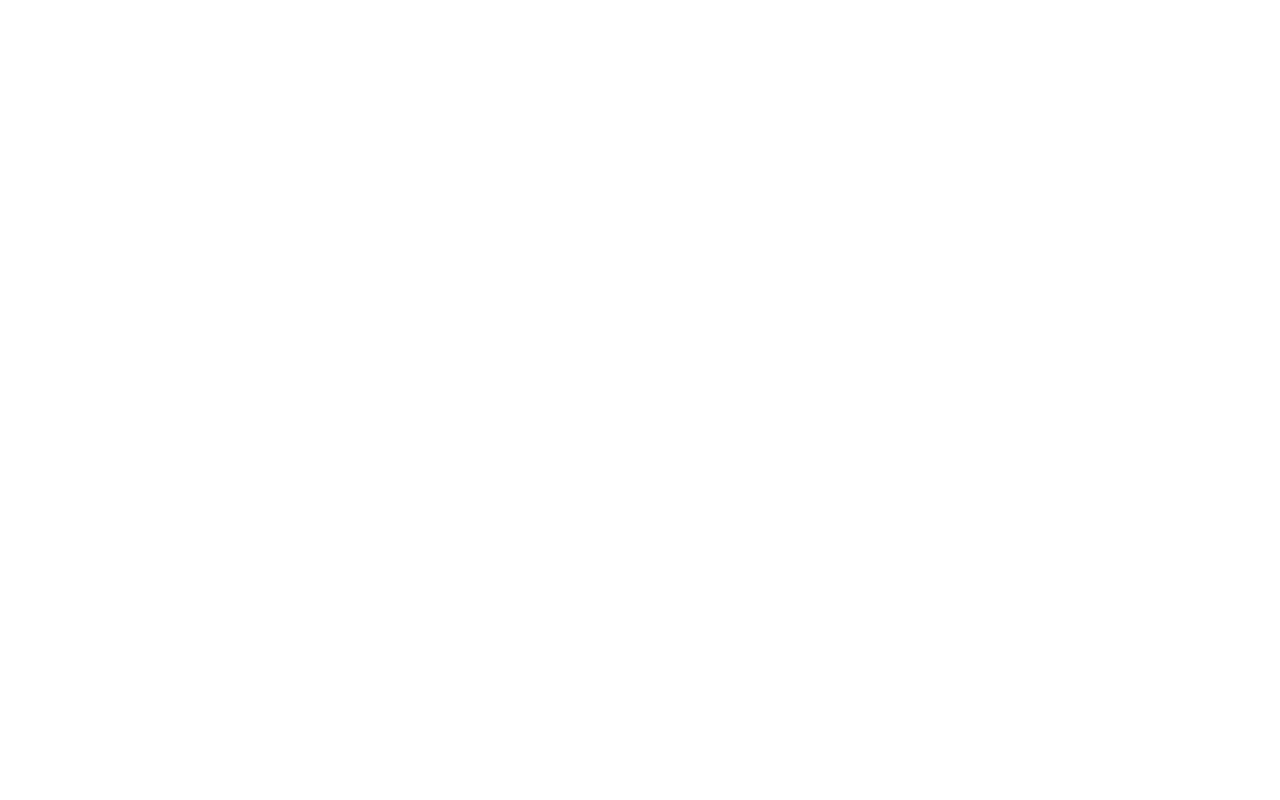
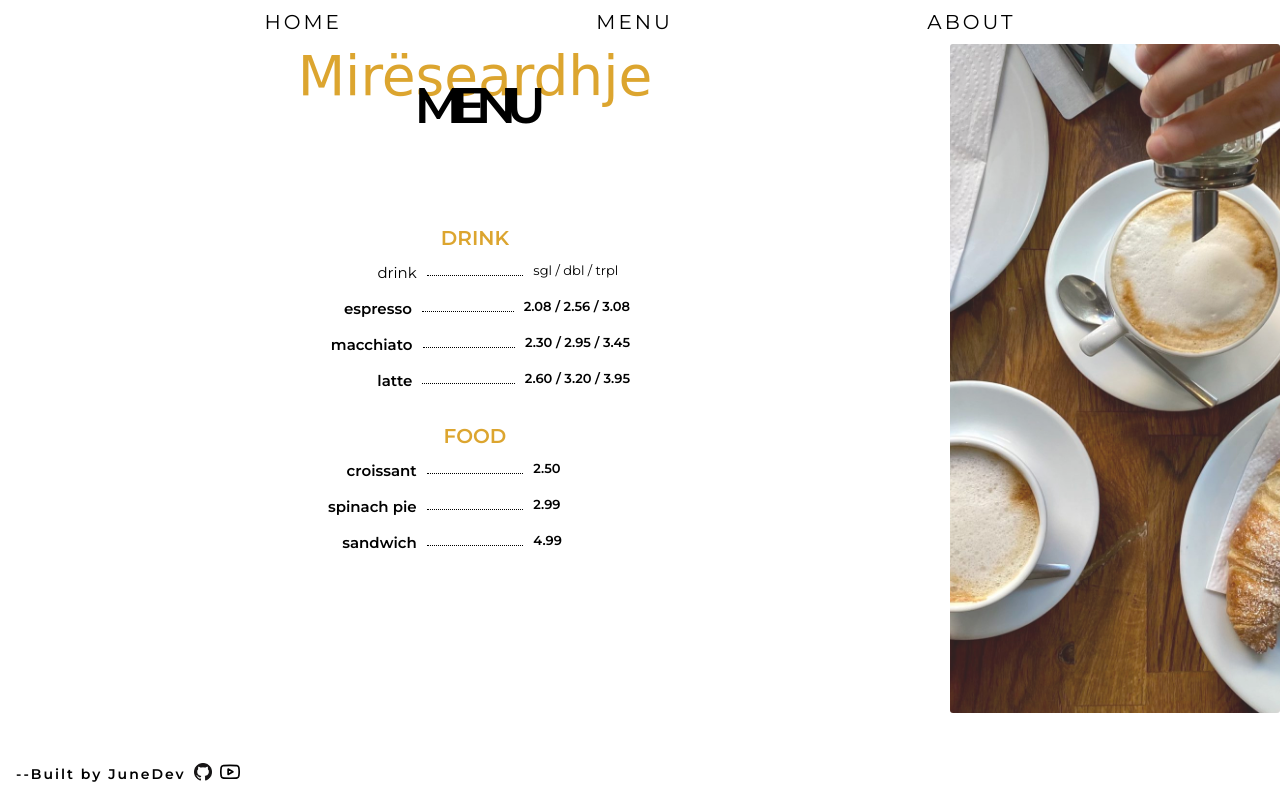
Before and after one commit to JuneDev-html/restaurant, a website built with webpack: page src/menu-draft.html in a window 1280 px wide. Built offline with nearby package versions, Linux system fonts and the light colour scheme; a web font is replaced by a local one.

Commit message:
Fix spacing of header/main/footer

```diff
--- a/src/app/build-module.js
+++ b/src/app/build-module.js
@@ -1,7 +1,9 @@
 export const buildElement = (el_type, class_name, content) => {
   const element = document.createElement(el_type);
   if (class_name) element.classList.add(class_name);
-  if (content) element.innerHTML = content;
+  if (content) element.innerText = content;
 
   return element;
 };
+
+// ---------- FIX SPACING OF FOOTER ON HOME
--- a/src/app/page-loaders.js
+++ b/src/app/page-loaders.js
@@ -1,10 +1,13 @@
 import { content } from "../index";
 import { listenNav } from "./nav-listener";
 import { buildNav } from "./navbar";
+import { buildFooter } from "./footer";
 import { buildHome } from "./home";
 
 export function loadHome() {
   content.appendChild(buildNav());
   content.appendChild(buildHome());
+  content.appendChild(buildFooter());
+
   listenNav();
 }
--- a/src/main.css
+++ b/src/main.css
@@ -14,10 +14,19 @@
 body {
   background-color: #fff;
   margin: 0;
+  height: 100vh;
+}
+
+#content {
+  display: flex;
+  flex-direction: column;
+  justify-content: space-evenly;
+  height: 100%;
 }
 
 header {
   flex: 0;
+  height: 30px;
   font-size: 20px;
   display: flex;
   justify-content: space-evenly;
@@ -33,8 +42,12 @@ header div:hover {
   height: 21px;
 }
 
+main {
+  flex: 1;
+}
+
 footer {
-  height: 40px;
+  height: 20px;
 }
 
 footer {
@@ -49,10 +62,6 @@ footer {
 
 .logos {
   margin-left: 8px;
-}
-
-.logos img {
-  width: 18;
 }
 
 .logos:hover {
--- a/src/menu-draft.html
+++ b/src/menu-draft.html
@@ -0,0 +1,87 @@
+<!DOCTYPE html>
+
+<html lang="en">
+  <head>
+    <meta charset="UTF-8">
+    <meta http-equiv="X-UA-Compatible" content="IE=edge">
+    <meta name="viewport" content="width=device-width, initial-scale=1.0">
+    <link rel="preconnect" href="https://fonts.googleapis.com">
+    <link rel="preconnect" href="https://fonts.gstatic.com" crossorigin>
+    <link
+      href="https://fonts.googleapis.com/css2?family=Luxurious+Script&family=Montserrat:ital,wght@0,200;0,400;0,600;0,700;0,900;1,200;1,400;1,600;1,700;1,900&family=Vollkorn:wght@500;700;800&display=swap"
+      rel="stylesheet">
+    <style>
+      @import url('https://fonts.googleapis.com/css2?family=Luxurious+Script&family=Montserrat:ital,wght@0,200;0,400;0,600;0,700;0,900;1,200;1,400;1,600;1,700;1,900&family=Vollkorn:wght@500;700;800&display=swap');
+    </style>
+    <title>Espress Yourself</title>
+  </head>
+
+  <body>
+    <div id="content">
+      <header>
+        <div class="home">HOME</div>
+        <div class="menu">MENU</div>
+        <div class="about">ABOUT</div>
+      </header>
+      <main class="menu-main">
+        <div class="menu-side">
+          <div class="menu-welcome">Mirëseardhje</div>
+          <div class="menu-title">MENU</div>
+
+          <div class="menu-block">
+
+            <div class="item-type">DRINK</div>
+            <div id="legend" class="item-block">
+              <div class="item">drink</div>
+              <div class="spacer"></div>
+              <div class="pricing">sgl / dbl / trpl</div>
+            </div>
+            <div class="item-block">
+              <div class="item">espresso</div>
+              <div class="spacer"></div>
+              <div class="pricing">2.08 / 2.56 / 3.08</div>
+            </div>
+            <div class="item-block">
+              <div class="item">macchiato</div>
+              <div class="spacer"></div>
+              <div class="pricing">2.30 / 2.95 / 3.45</div>
+            </div>
+            <div class="item-block">
+              <div class="item">latte</div>
+              <div class="spacer"></div>
+              <div class="pricing">2.60 / 3.20 / 3.95</div>
+            </div>
+          </div>
+
+          <div class="menu-block">
+            <div id="food" class="item-type">FOOD</div>
+            <div class="item-block">
+              <div class="item">croissant</div>
+              <div class="spacer"></div>
+              <div class="pricing">2.50</div>
+            </div>
+            <div class="item-block">
+              <div class="item">spinach pie</div>
+              <div class="spacer"></div>
+              <div class="pricing">2.99</div>
+            </div>
+            <div class="item-block">
+              <div class="item">sandwich</div>
+              <div class="spacer"></div>
+              <div class="pricing">4.99</div>
+            </div>
+          </div>
+        </div>
+        <div class="banner-side">
+          <div></div>
+        </div>
+      </main>
+      <footer>
+        <p class="footer-par">--Built by JuneDev</p>
+        <a class="logos" href="https://github.com/JuneDev-html"><img src="./images/logo.png" width="18"></a>
+        <a class="logos" href="https://www.youtube.com/channel/UC8ryMqGJPToOXdwj4IqwE-Q"><img width="20"
+            src="./images/youtube.svg"></a>
+      </footer>
+    </div>
+  </body>
+</html>
```
Also changed, not shown: src/app/footer.js (+5 -13 lines), src/home-draft.html (+7 -2 lines), dist/main.js.
